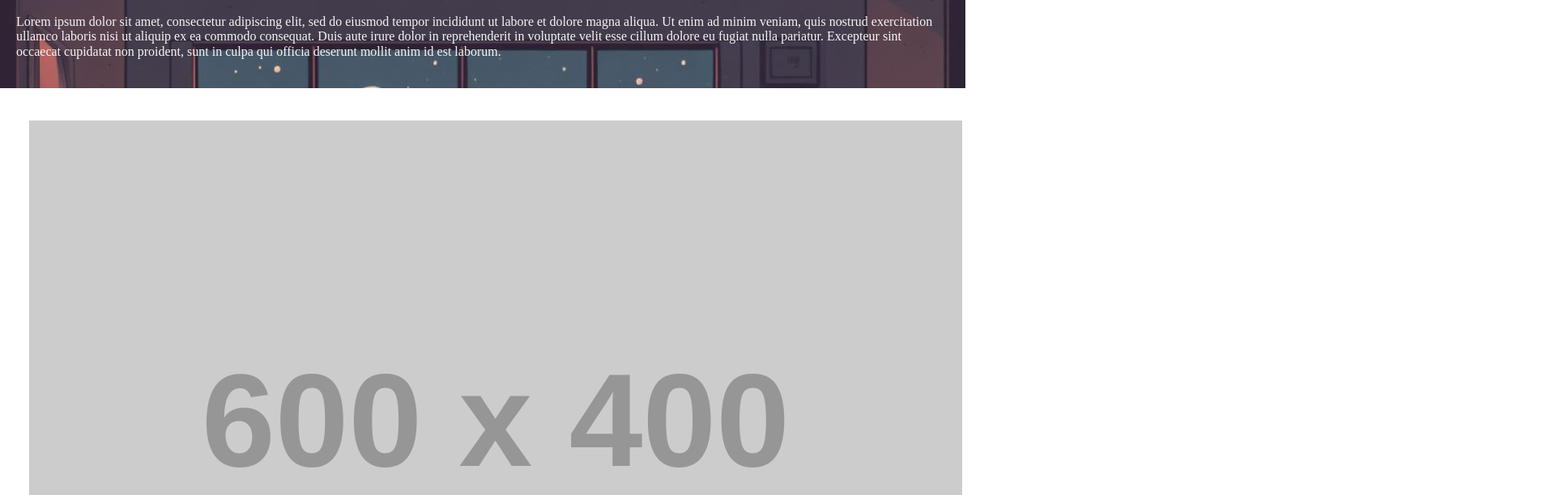
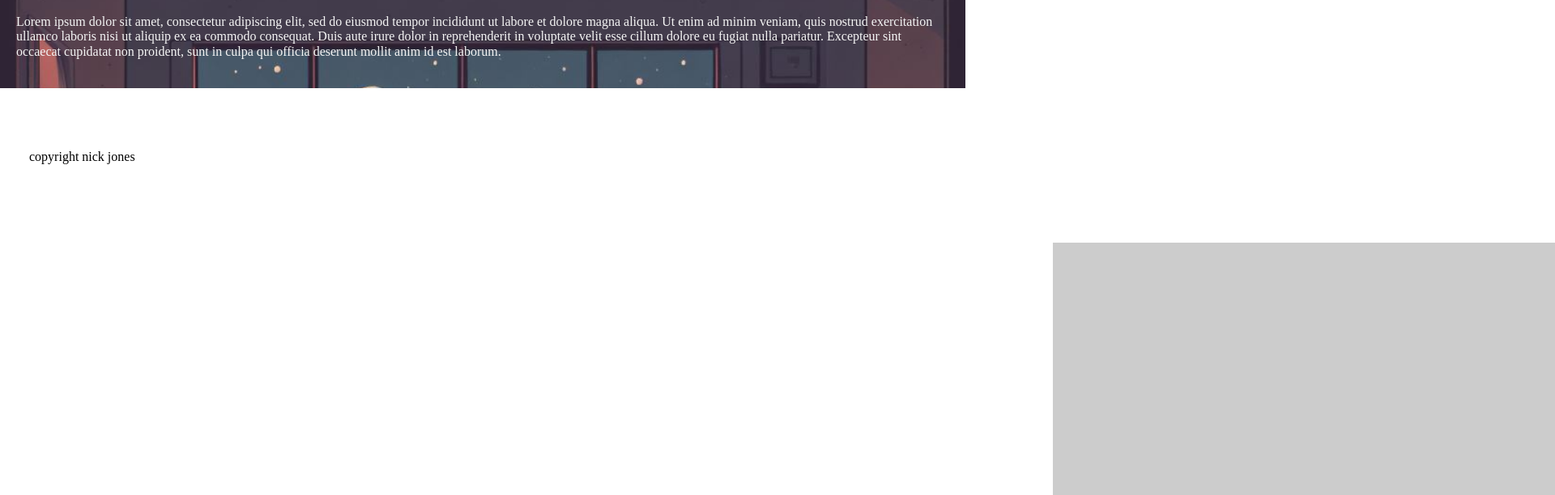
Before and after one commit to TheMightyLoafer/my-learning-journal, a website built with Vite: page index.html in a window 1280 px wide. Shown: the part 160-772 px from the top of the page at 81% size, 1920 px wide, since content can reach past the window. Built offline with nearby package versions, Linux system fonts and the light colour scheme; placeholder pictures from the web are drawn by us.

Commit message:
Update style.css
removed unnecessary styling
experimenting with grid layout to attempt different layout for larger screens

```diff
--- a/css/style.css
+++ b/css/style.css
@@ -76,15 +76,14 @@ a:focus {
       grid-template-columns: 1fr 1fr; /* 2 column layout for medium and large screens */
       grid-template-rows: auto auto; /* Dynamically adjust row height based on content */
       grid-gap: 20px; /* Add spacing between posts */
+      grid-template-areas:
+"hero hero"
+"post1 post2"
+"footer footer";
     }
 
-    .section-hero {
-      grid-area: hero hero; /* Expand hero section to span two columns */
-    }
-
-    .section-posts {
-      max-height: none; /* Remove max-height restriction */
-    }
+    .post1 {grid-area: post1;}
+    .post2 {grid-area: post2;}
   }
 
 .section {
```
